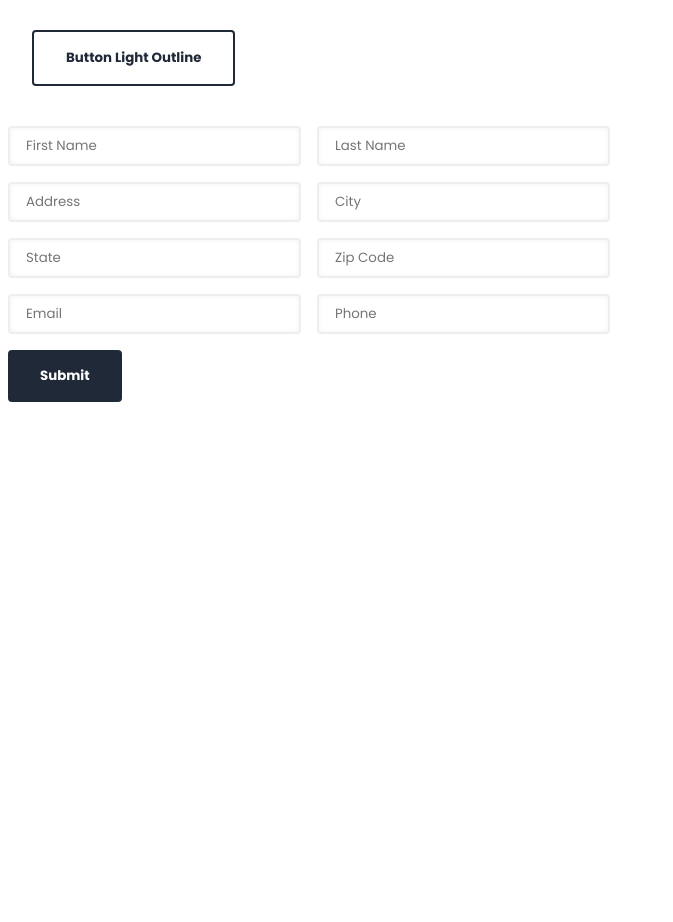
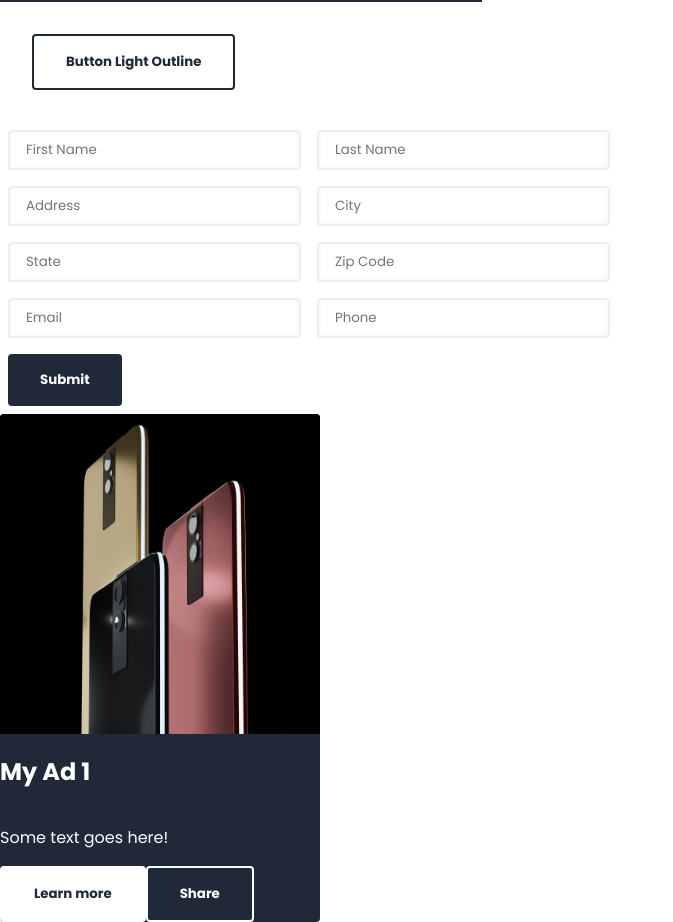
Before and after one commit to VargaAaron-FS/Varga_Aaron_Dev2501, a React (Create React App) app: page / in a window 1280 px wide. Shown: the part 302-1224 px from the top of the page, without its empty margins (0-673 px from the left). Before the commit the page ends 800 px from the top, so only its background shows below. Built offline with nearby package versions, Linux system fonts and the light colour scheme; the HTML template or start-up script is replaced by a standard one.

Commit message:
button style edits, added card component, added img

```diff
--- a/src/App.js
+++ b/src/App.js
@@ -1,10 +1,13 @@
 import React, { Component } from "react";
+
 import MyHeader from "./components/MyHeader";
+import MyAds from "./components/MyAds";
 
 // Buttons
 import ButtonDark from "./components/buttons/ButtonDark";
 import ButtonLight from "./components/buttons/ButtonLight";
-import ButtonLightOutline from "./components/buttons/ButtonLightOutline";
+import ButtonDarkOutlineOnly from "./components/buttons/ButtonDarkOutlineOnly";
+import ButtonLightOutlineOnly from "./components/buttons/ButtonLightOutlineOnly";
 
 // Forms
 import MyForm from "./components/MyForm";
@@ -21,15 +24,16 @@ class App extends Component {
             <div style={styles.darkBox}>
               <ButtonLight buttonText="Button Light" />
             </div>
+            <div style={styles.darkBox}>
+              <ButtonLightOutlineOnly buttonText="Button Light Outline" />
+            </div>
             <div style={styles.whiteBox}>
-              <ButtonLightOutline buttonText="Button Light Outline" />
+              <ButtonDarkOutlineOnly buttonText="Button Light Outline" />
             </div>
             <div>
               <MyForm />
             </div>
-            <div>
-              {/* Card Component goes here */}
-            </div>
+              <MyAds />
           </main>
           <footer></footer>
         </div>
--- /dev/null
+++ b/src/components/MyAds.js
@@ -0,0 +1,39 @@
+import React from "react";
+
+// Import buttons
+import ButtonLight from "./buttons/ButtonLight";
+import ButtonLightOutlineOnly from "./buttons/ButtonLightOutlineOnly";
+
+// Import image
+import PhoneAd from "../img/phones-ad.jpg";
+
+const MyAds = (props) => {
+  return (
+    <article style={styles.myArticle}>
+      <img src={PhoneAd} alt="Ad for Phones" style={styles.adImage} />
+      <h1>My Ad 1</h1>
+      <p>Some text goes here!</p>
+      <div style={styles.buttonContainer}>
+        <ButtonLight buttonText="Learn more" />
+        <ButtonLightOutlineOnly buttonText="Share" />
+      </div>
+    </article>
+  );
+};
+
+export default MyAds;
+
+const styles = {
+  myArticle: {
+    maxWidth: "320px",
+    display: "flex",
+    flexDirection: "column",
+    borderRadius: ".25rem",
+    backgroundColor: "#1F2937",
+    color: "white",
+  },
+  adImage: {
+    width: "100%",
+    borderRadius: ".25rem .25rem 0 0",
+  },
+};
--- a/src/components/MyHeader.js
+++ b/src/components/MyHeader.js
@@ -66,6 +66,7 @@ const styles = {
   header: {
     backgroundColor: "#1F2937",
     padding: "1rem 0",
+    boxShadow: "0px 0px 10px rgba(0,0,0,0.25)",
   },
   container: {
     padding: "0 1rem",
--- /dev/null
+++ b/src/components/buttons/ButtonDarkOutlineOnly.js
@@ -0,0 +1,21 @@
+import React from "react";
+
+// Dummy Component
+const ButtonLightOutline = (props) => {
+  return <button style={styles.appBtn}>{props.buttonText}</button>;
+};
+
+export default ButtonLightOutline;
+
+const styles = {
+  appBtn: {
+    fontWeight: "700",
+    padding: "1rem 2rem",
+    backgroundColor: "transparent",
+    borderRadius: ".25rem",
+    cursor: "pointer",
+    color: "#1F2937",
+    fontFamily: "Poppins",
+    border: "2px solid #1F2937",
+  },
+};
--- a/src/components/buttons/ButtonLight.js
+++ b/src/components/buttons/ButtonLight.js
@@ -16,6 +16,6 @@ const styles = {
     cursor: "pointer",
     color: "#1F2937",
     fontFamily: "Poppins",
-    border: "none",
+    border: "2px solid white",
   },
 };
--- a/src/components/buttons/ButtonLightOutline.js
+++ b/src/components/buttons/ButtonLightOutlineOnly.js
@@ -1,21 +1,21 @@
 import React from "react";
 
 // Dummy Component
-const ButtonLightOutline = (props) => {
+const ButtonLightOutlineOnly = (props) => {
   return <button style={styles.appBtn}>{props.buttonText}</button>;
 };
 
-export default ButtonLightOutline;
+export default ButtonLightOutlineOnly;
 
 const styles = {
   appBtn: {
     fontWeight: "700",
     padding: "1rem 2rem",
-    backgroundColor: "white",
+    backgroundColor: "transparent",
     borderRadius: ".25rem",
     cursor: "pointer",
-    color: "#1F2937",
+    color: "white",
     fontFamily: "Poppins",
-    border: "2px solid #1F2937",
+    border: "2px solid white",
   },
 };
```
Also changed, not shown: src/img/phones-ad.jpg (added).
